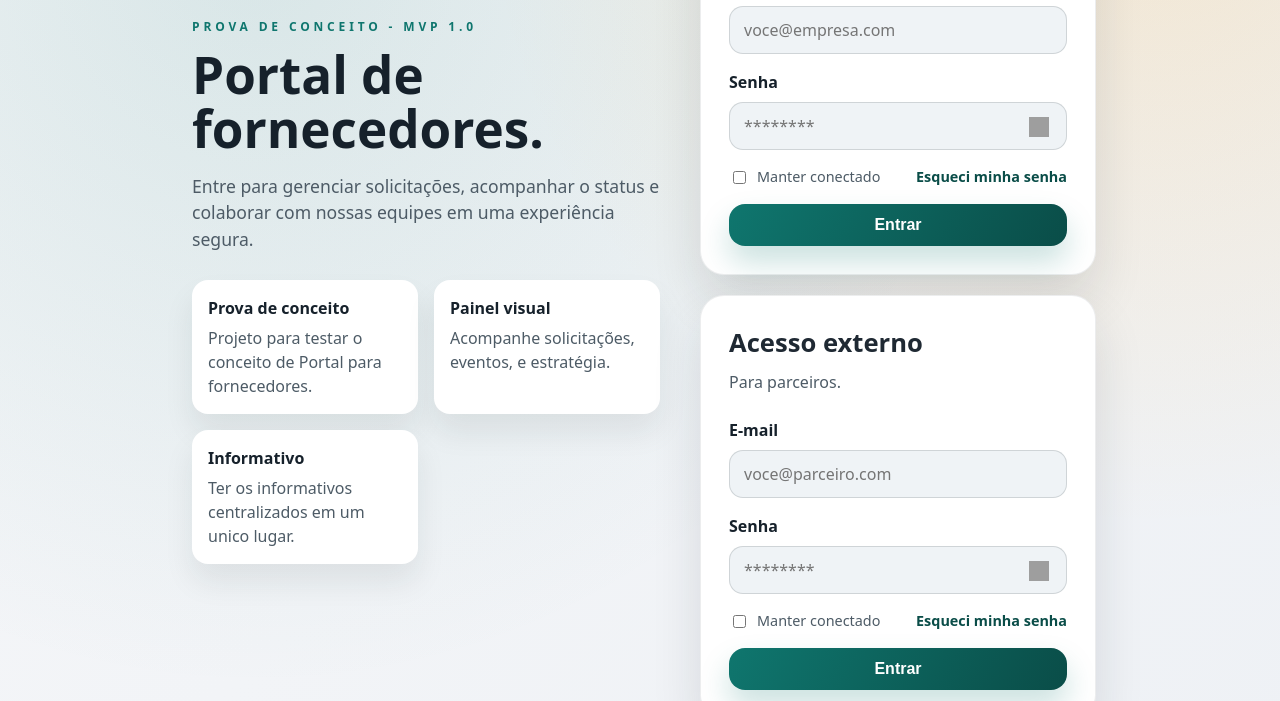
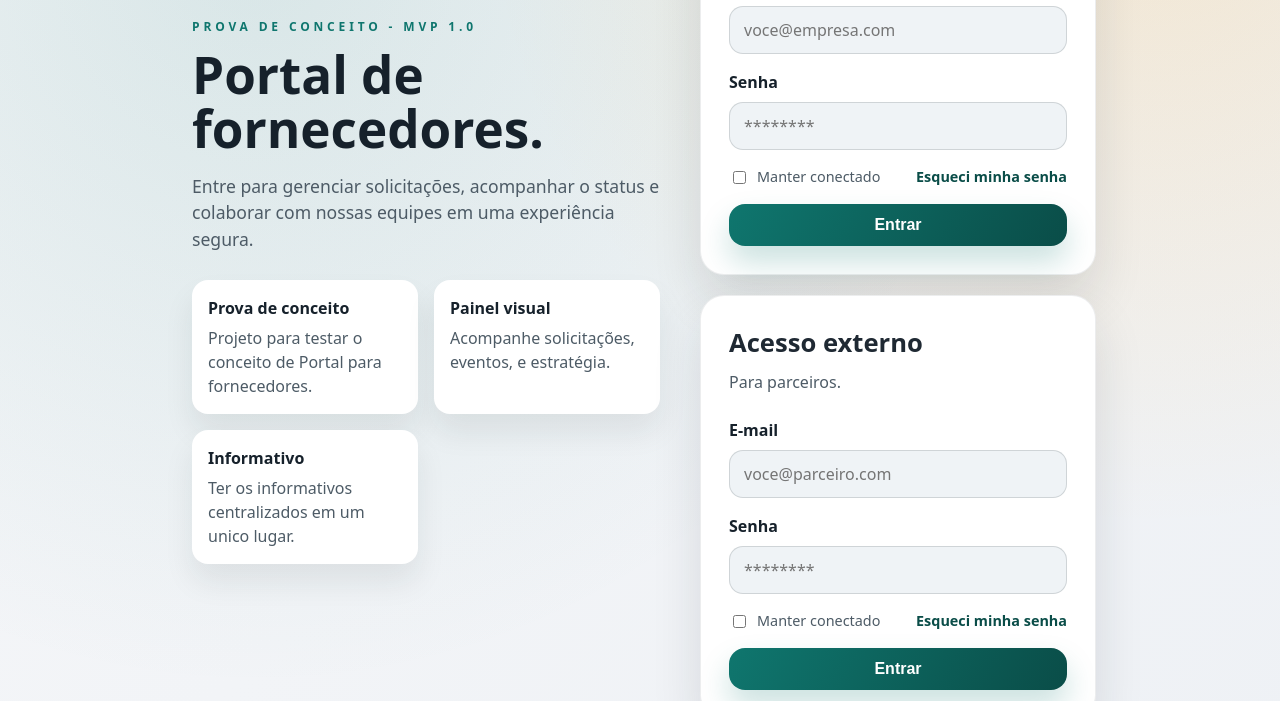
Before and after one commit to Zoanaumfei/frontend-react, a React (Vite) app: page / in a window 1280 px wide. Shown: the part 250-951 px from the top of the page. Built offline with nearby package versions, Linux system fonts and the light colour scheme; grey boxes are pictures that could not be loaded.

Commit message:
icons removed

```diff
--- a/src/pages/HomePage.jsx
+++ b/src/pages/HomePage.jsx
@@ -6,8 +6,6 @@ import { hasGroup } from '../auth/auth.groups.js'
 
 function HomePage() {
   const navigate = useNavigate()
-  const eyeOpenIcon = '/icons/eye-open.png'
-  const eyeClosedIcon = '/icons/eye-closed.png'
   const [internalForm, setInternalForm] = useState({
     email: '',
     password: '',
@@ -22,8 +20,6 @@ function HomePage() {
   const [externalError, setExternalError] = useState('')
   const [isInternalLoading, setIsInternalLoading] = useState(false)
   const [isExternalLoading, setIsExternalLoading] = useState(false)
-  const [showInternalPassword, setShowInternalPassword] = useState(false)
-  const [showExternalPassword, setShowExternalPassword] = useState(false)
 
   const handleChange = (event, setForm) => {
     const { name, value, type, checked } = event.target
@@ -138,10 +134,10 @@ function HomePage() {
                   required
                 />
               </label>
-              <label className="login-form__field login-form__field--with-toggle">
+              <label className="login-form__field">
                 <span>Senha</span>
                 <input
-                  type={showInternalPassword ? 'text' : 'password'}
+                  type="password"
                   name="password"
                   autoComplete="current-password"
                   placeholder="********"
@@ -150,23 +146,6 @@ function HomePage() {
                   disabled={isInternalLoading}
                   required
                 />
-                <button
-                  type="button"
-                  className="login-form__toggle"
-                  aria-label={showInternalPassword ? 'Ocultar senha' : 'Mostrar senha'}
-                  onMouseDown={() => setShowInternalPassword(true)}
-                  onMouseUp={() => setShowInternalPassword(false)}
-                  onMouseLeave={() => setShowInternalPassword(false)}
-                  onTouchStart={() => setShowInternalPassword(true)}
-                  onTouchEnd={() => setShowInternalPassword(false)}
-                  disabled={isInternalLoading}
-                >
-                  <img
-                    src={showInternalPassword ? eyeOpenIcon : eyeClosedIcon}
-                    alt=""
-                    aria-hidden="true"
-                  />
-                </button>
               </label>
               <div className="login-form__row">
                 <label className="login-form__checkbox">
@@ -217,10 +196,10 @@ function HomePage() {
                   required
                 />
               </label>
-              <label className="login-form__field login-form__field--with-toggle">
+              <label className="login-form__field">
                 <span>Senha</span>
                 <input
-                  type={showExternalPassword ? 'text' : 'password'}
+                  type="password"
                   name="password"
                   autoComplete="current-password"
                   placeholder="********"
@@ -229,23 +208,6 @@ function HomePage() {
                   disabled={isExternalLoading}
                   required
                 />
-                <button
-                  type="button"
-                  className="login-form__toggle"
-                  aria-label={showExternalPassword ? 'Ocultar senha' : 'Mostrar senha'}
-                  onMouseDown={() => setShowExternalPassword(true)}
-                  onMouseUp={() => setShowExternalPassword(false)}
-                  onMouseLeave={() => setShowExternalPassword(false)}
-                  onTouchStart={() => setShowExternalPassword(true)}
-                  onTouchEnd={() => setShowExternalPassword(false)}
-                  disabled={isExternalLoading}
-                >
-                  <img
-                    src={showExternalPassword ? eyeOpenIcon : eyeClosedIcon}
-                    alt=""
-                    aria-hidden="true"
-                  />
-                </button>
               </label>
               <div className="login-form__row">
                 <label className="login-form__checkbox">
--- a/src/pages/MonthlyBirthdaysPage.jsx
+++ b/src/pages/MonthlyBirthdaysPage.jsx
@@ -176,11 +176,6 @@ function MonthlyBirthdaysPage({ useCache = false, cacheTtlMs = 3600000 }) {
       className="monthly-birthdays monthly-birthdays--playful"
       aria-labelledby="monthly-birthdays-title"
     >
-      <div className="monthly-birthdays__floaters" aria-hidden="true">
-        <span className="balloon-float balloon-float--one">🎈</span>
-        <span className="balloon-float balloon-float--two">🎈</span>
-        <span className="balloon-float balloon-float--three">🎈</span>
-      </div>
       <div className="monthly-birthdays__content">
         <header className="monthly-birthdays__hero monthly-birthdays__hero--playful">
           <div>
```
